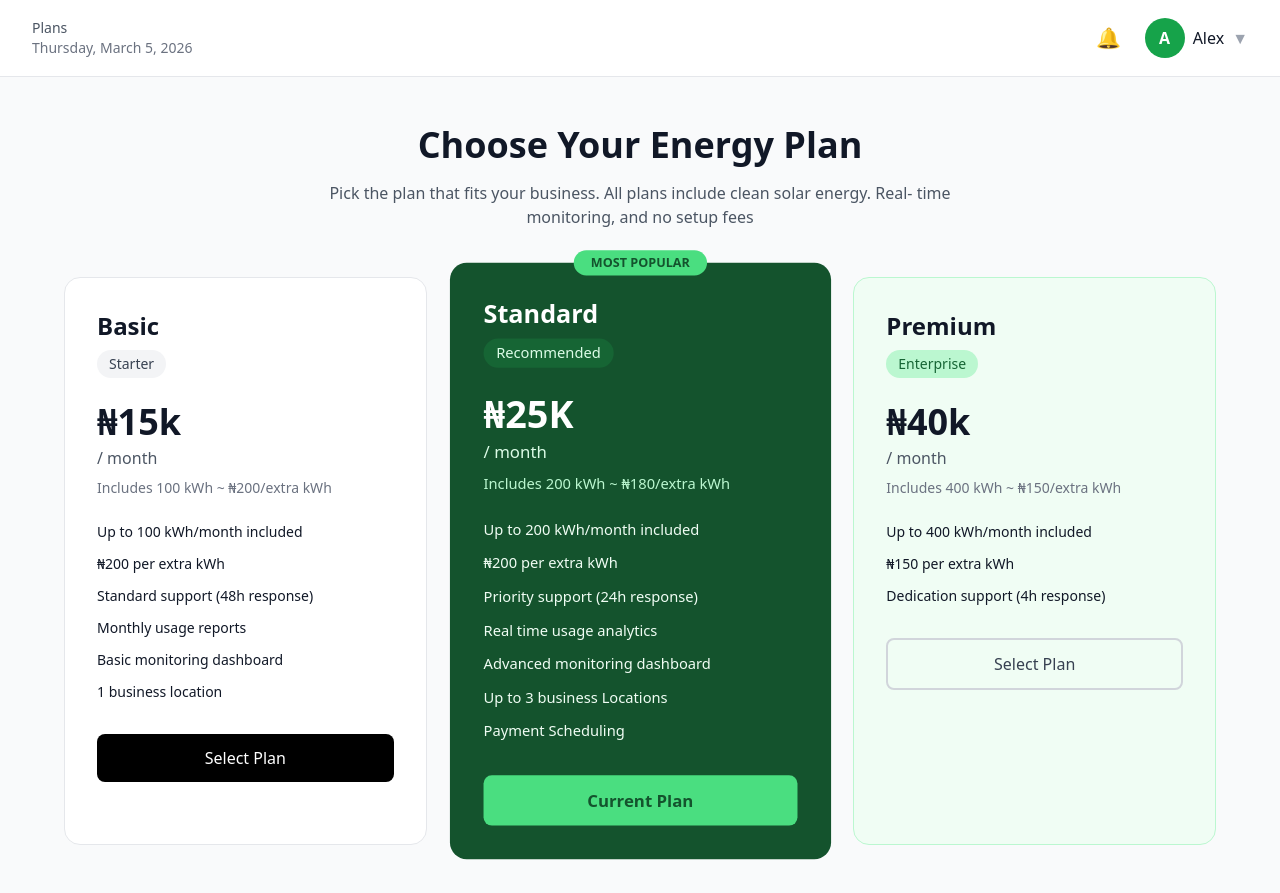
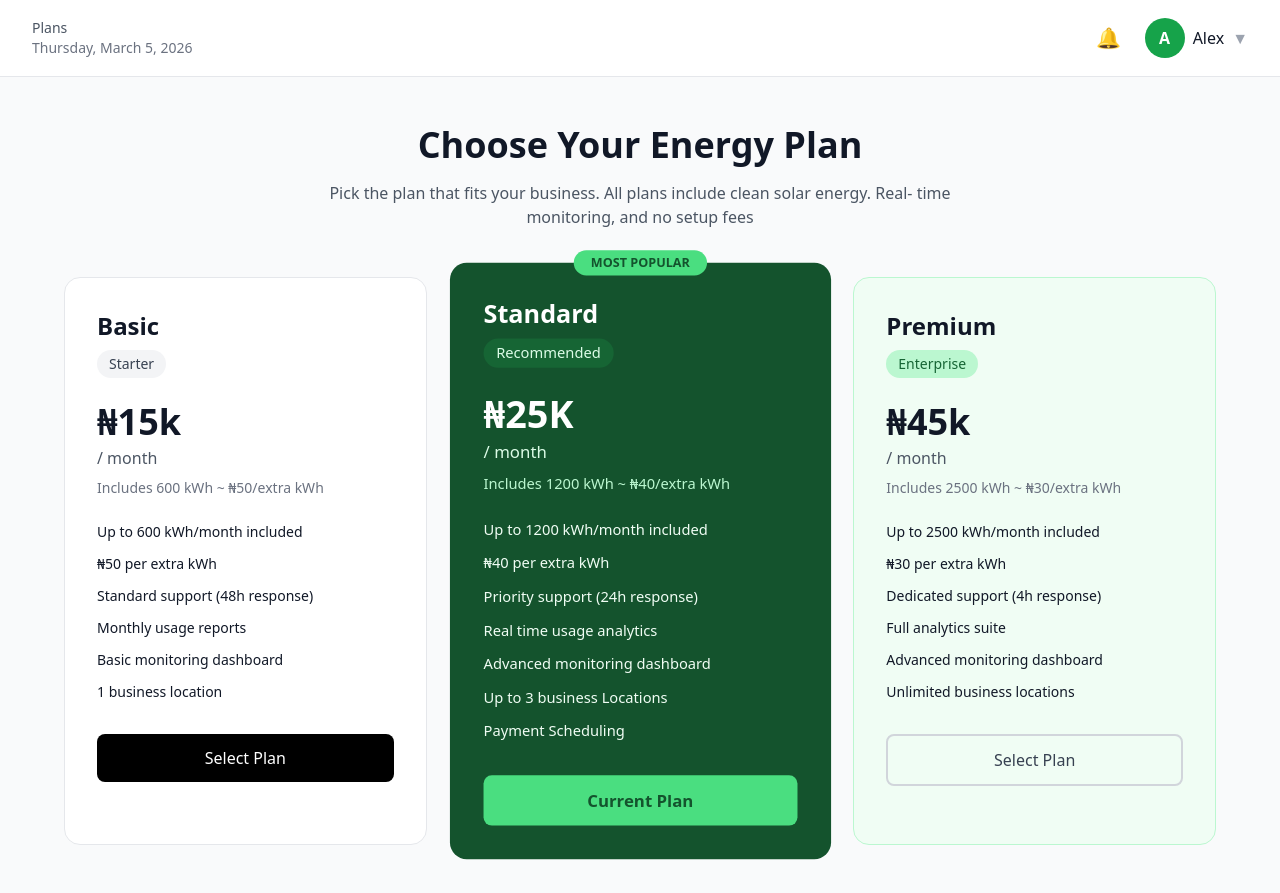
Before and after one commit to stephenmayowa112/buildathon, a Next.js app: page /onboarding/plans in a window 1280 px wide. Built offline with nearby package versions, Linux system fonts and the light colour scheme.

Commit message:
Update subscription plan pricing across all pages

```diff
--- a/app/onboarding/plans/page.tsx
+++ b/app/onboarding/plans/page.tsx
@@ -59,13 +59,13 @@ export default function PlansPage() {
               <div className="text-4xl font-bold mb-1">₦15k</div>
               <div className="text-gray-600">/ month</div>
               <div className="text-sm text-gray-500 mt-2">
-                Includes 100 kWh ~ ₦200/extra kWh
+                Includes 600 kWh ~ ₦50/extra kWh
               </div>
             </div>
 
             <ul className="space-y-3 mb-8 text-sm">
-              <li>Up to 100 kWh/month included</li>
-              <li>₦200 per extra kWh</li>
+              <li>Up to 600 kWh/month included</li>
+              <li>₦50 per extra kWh</li>
               <li>Standard support (48h response)</li>
               <li>Monthly usage reports</li>
               <li>Basic monitoring dashboard</li>
@@ -97,13 +97,13 @@ export default function PlansPage() {
               <div className="text-4xl font-bold mb-1">₦25K</div>
               <div className="text-green-100">/ month</div>
               <div className="text-sm text-green-200 mt-2">
-                Includes 200 kWh ~ ₦180/extra kWh
+                Includes 1200 kWh ~ ₦40/extra kWh
               </div>
             </div>
 
             <ul className="space-y-3 mb-8 text-sm text-green-50">
-              <li>Up to 200 kWh/month included</li>
-              <li>₦200 per extra kWh</li>
+              <li>Up to 1200 kWh/month included</li>
+              <li>₦40 per extra kWh</li>
               <li>Priority support (24h response)</li>
               <li>Real time usage analytics</li>
               <li>Advanced monitoring dashboard</li>
@@ -129,17 +129,20 @@ export default function PlansPage() {
             </div>
 
             <div className="mb-6">
-              <div className="text-4xl font-bold mb-1">₦40k</div>
+              <div className="text-4xl font-bold mb-1">₦45k</div>
               <div className="text-gray-600">/ month</div>
               <div className="text-sm text-gray-500 mt-2">
-                Includes 400 kWh ~ ₦150/extra kWh
+                Includes 2500 kWh ~ ₦30/extra kWh
               </div>
             </div>
 
             <ul className="space-y-3 mb-8 text-sm">
-              <li>Up to 400 kWh/month included</li>
-              <li>₦150 per extra kWh</li>
-              <li>Dedication support (4h response)</li>
+              <li>Up to 2500 kWh/month included</li>
+              <li>₦30 per extra kWh</li>
+              <li>Dedicated support (4h response)</li>
+              <li>Full analytics suite</li>
+              <li>Advanced monitoring dashboard</li>
+              <li>Unlimited business locations</li>
             </ul>
 
             <button
--- a/app/page.tsx
+++ b/app/page.tsx
@@ -1,4 +1,5 @@
 import Link from "next/link";
+import Image from "next/image";
 import Navbar from "@/components/Navbar";
 import Footer from "@/components/Footer";
 import { Zap, CheckCircle, TrendingUp, DollarSign, Clock, Users } from "lucide-react";
@@ -193,7 +194,7 @@ export default function HomePage() {
             <h3 className="text-2xl font-bold mb-2">Basic</h3>
             <p className="text-gray-600 mb-6">Perfect for small shops</p>
             <div className="mb-6">
-              <span className="text-4xl font-bold">₦60,000</span>
+              <span className="text-4xl font-bold">₦15,000</span>
               <span className="text-gray-600">/month</span>
             </div>
             <Link
@@ -205,11 +206,11 @@ export default function HomePage() {
             <ul className="space-y-3">
               <li className="flex items-center gap-2">
                 <span className="text-green-600">✓</span>
-                <span>300 kWh monthly limit</span>
+                <span>600 kWh monthly limit</span>
               </li>
               <li className="flex items-center gap-2">
                 <span className="text-green-600">✓</span>
-                <span>₦250/kWh extra rate</span>
+                <span>₦50/kWh extra rate</span>
               </li>
               <li className="flex items-center gap-2">
                 <span className="text-green-600">✓</span>
@@ -230,7 +231,7 @@ export default function HomePage() {
             <h3 className="text-2xl font-bold mb-2">Standard</h3>
             <p className="text-gray-600 mb-6">For growing businesses</p>
             <div className="mb-6">
-              <span className="text-4xl font-bold">₦90,000</span>
+              <span className="text-4xl font-bold">₦25,000</span>
               <span className="text-gray-600">/month</span>
             </div>
             <Link
@@ -242,11 +243,11 @@ export default function HomePage() {
             <ul className="space-y-3">
               <li className="flex items-center gap-2">
                 <span className="text-green-600">✓</span>
-                <span>500 kWh monthly limit</span>
+                <span>1200 kWh monthly limit</span>
               </li>
               <li className="flex items-center gap-2">
                 <span className="text-green-600">✓</span>
-                <span>₦200/kWh extra rate</span>
+                <span>₦40/kWh extra rate</span>
               </li>
               <li className="flex items-center gap-2">
                 <span className="text-green-600">✓</span>
@@ -268,7 +269,7 @@ export default function HomePage() {
             <h3 className="text-2xl font-bold mb-2">Premium</h3>
             <p className="text-gray-600 mb-6">For large operations</p>
             <div className="mb-6">
-              <span className="text-4xl font-bold">₦150,000</span>
+              <span className="text-4xl font-bold">₦45,000</span>
               <span className="text-gray-600">/month</span>
             </div>
             <Link
@@ -280,11 +281,11 @@ export default function HomePage() {
             <ul className="space-y-3">
               <li className="flex items-center gap-2">
                 <span className="text-green-600">✓</span>
-                <span>1000 kWh monthly limit</span>
+                <span>2500 kWh monthly limit</span>
               </li>
               <li className="flex items-center gap-2">
                 <span className="text-green-600">✓</span>
-                <span>₦150/kWh extra rate</span>
+                <span>₦30/kWh extra rate</span>
               </li>
               <li className="flex items-center gap-2">
                 <span className="text-green-600">✓</span>
```
Also changed, not shown: types/index.ts (+15 -15 lines).
